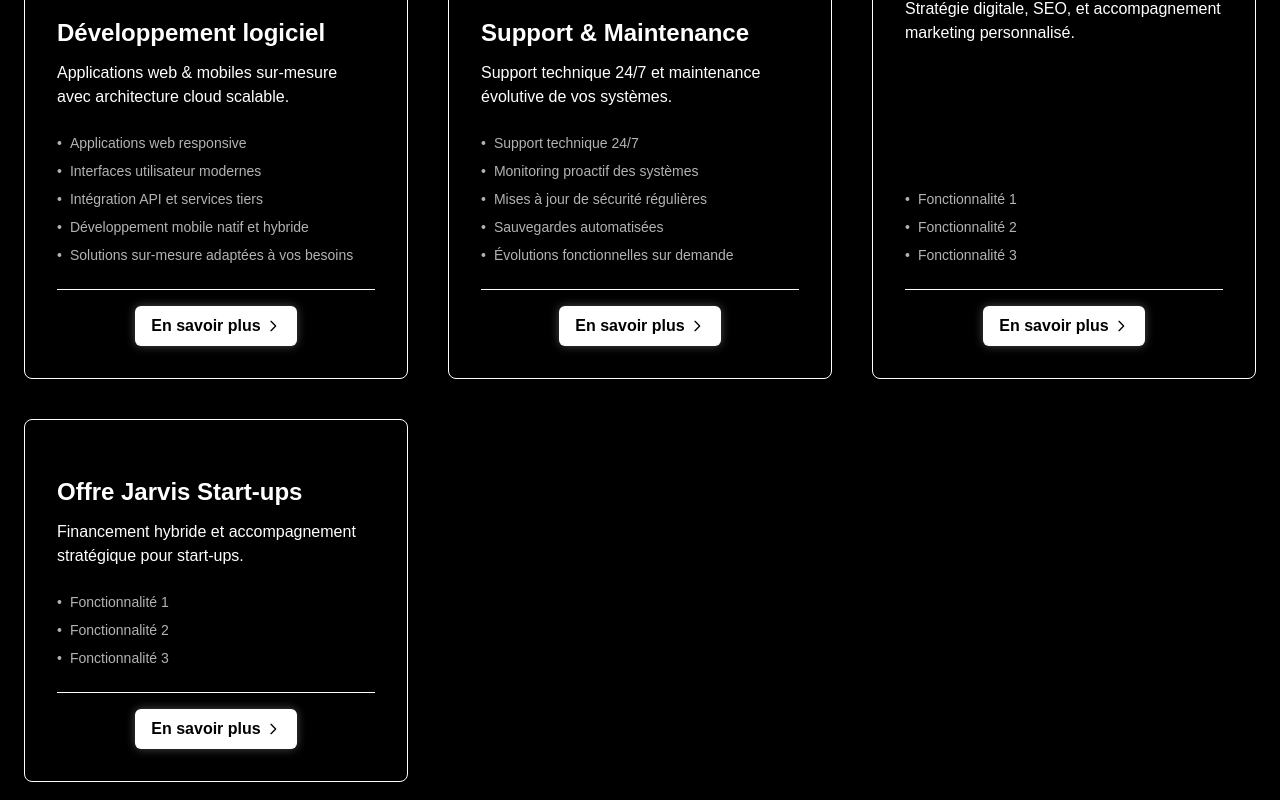
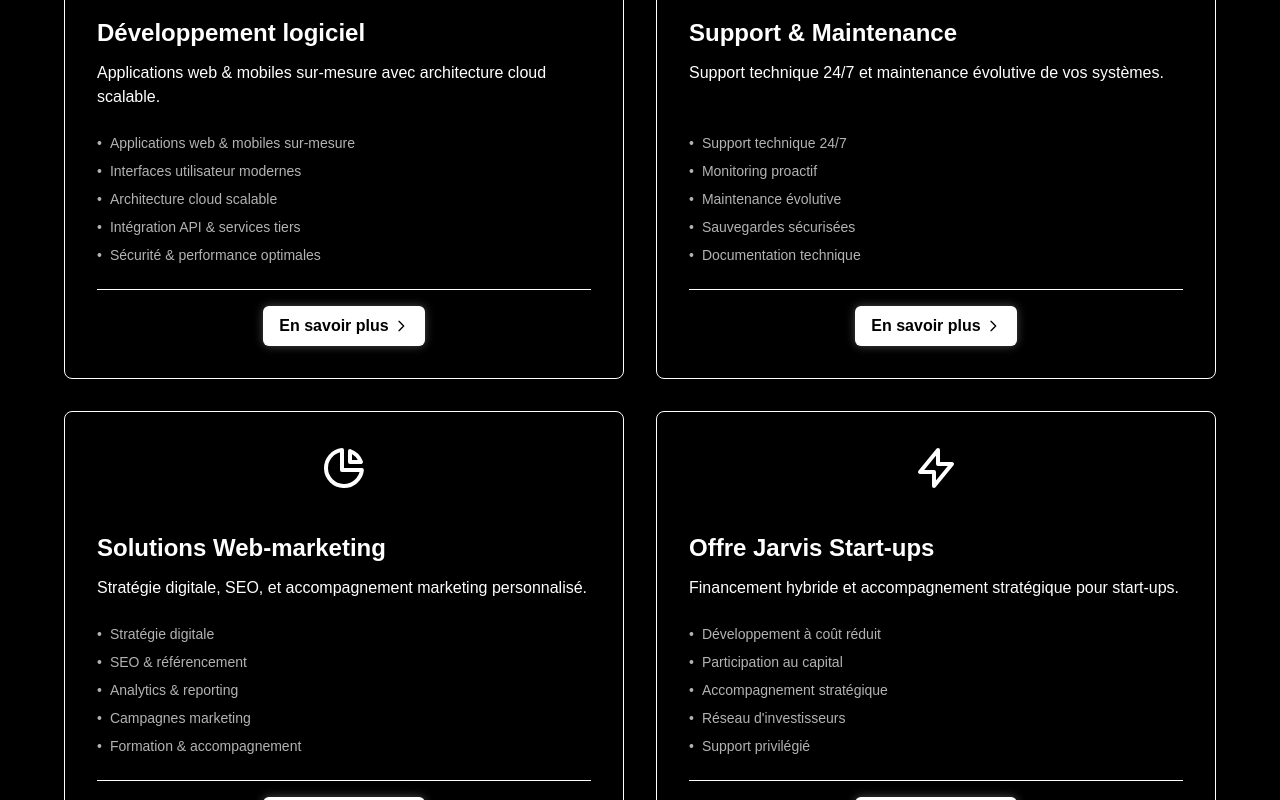
Before and after one commit to solal10/JARVIS, a Next.js app in the folder frontend/: page / in a window 1280 px wide. Shown: the part 960-1760 px from the top of the page. Built offline with nearby package versions, Linux system fonts and the light colour scheme.

Commit message:
feat: update components styling
- Update BaseHero gradient
- Update ServicesGrid layout
- Add BillingInfo component

```diff
--- a/frontend/src/components/BaseHero.tsx
+++ b/frontend/src/components/BaseHero.tsx
@@ -12,7 +12,7 @@
   return (
     <section className="relative flex items-center justify-center min-h-[60vh] py-32 px-6 text-white overflow-hidden">
       <div className="container mx-auto max-w-4xl text-center">
-        <h1 className="text-5xl md:text-6xl font-bold mb-8 bg-clip-text text-transparent bg-gradient-to-r from-white to-jarvisGold">
+        <h1 className="text-5xl md:text-6xl font-bold mb-8 bg-clip-text text-transparent bg-gradient-to-r from-white via-white to-jarvisGold/90">
           {title}
         </h1>
         <p className="text-xl md:text-2xl text-white/80 max-w-2xl mx-auto mb-8">
--- /dev/null
+++ b/frontend/src/components/BillingInfo.tsx
@@ -0,0 +1,26 @@
+import React from 'react';
+
+export default function BillingInfo() {
+  return (
+    <a
+      href="/docs/jarvis-rib.pdf"
+      download
+      className="inline-flex items-center px-6 py-3 bg-monacoBlue hover:bg-monacoBlue/80 text-white font-semibold rounded-lg transition-colors"
+    >
+      <svg
+        className="w-5 h-5 mr-2"
+        fill="none"
+        viewBox="0 0 24 24"
+        stroke="currentColor"
+      >
+        <path
+          strokeLinecap="round"
+          strokeLinejoin="round"
+          strokeWidth={2}
+          d="M12 10v6m0 0l-3-3m3 3l3-3m2 8H7a2 2 0 01-2-2V5a2 2 0 012-2h5.586a1 1 0 01.707.293l5.414 5.414a1 1 0 01.293.707V19a2 2 0 01-2 2z"
+        />
+      </svg>
+      Télécharger RIB
+    </a>
+  );
+}
--- a/frontend/src/components/ServicesGrid.tsx
+++ b/frontend/src/components/ServicesGrid.tsx
@@ -8,6 +8,7 @@
   icon: string;
   description: string;
   features?: string[];
+  highlight?: boolean;
 }
 
 interface ServicesGridProps {
@@ -22,16 +23,23 @@
           <path strokeLinecap="round" strokeLinejoin="round" strokeWidth={2} d="M10 20l4-16m4 4l4 4-4 4M6 16l-4-4 4-4" />
         </svg>
       );
-    case 'device':
-      return (
-        <svg xmlns="http://www.w3.org/2000/svg" className="h-12 w-12 mb-4 text-jarvisGold mx-auto" fill="none" viewBox="0 0 24 24" stroke="currentColor">
-          <path strokeLinecap="round" strokeLinejoin="round" strokeWidth={2} d="M9.75 17L9 20l-1 1h8l-1-1-.75-3M3 13h18M5 17h14a2 2 0 002-2V5a2 2 0 00-2-2H5a2 2 0 00-2 2v10a2 2 0 002 2z" />
-        </svg>
-      );
     case 'support':
       return (
         <svg xmlns="http://www.w3.org/2000/svg" className="h-12 w-12 mb-4 text-jarvisGold mx-auto" fill="none" viewBox="0 0 24 24" stroke="currentColor">
           <path strokeLinecap="round" strokeLinejoin="round" strokeWidth={2} d="M18.364 5.636l-3.536 3.536m0 5.656l3.536 3.536M9.172 9.172L5.636 5.636m3.536 9.192l-3.536 3.536M21 12a9 9 0 11-18 0 9 9 0 0118 0zm-5 0a4 4 0 11-8 0 4 4 0 018 0z" />
+        </svg>
+      );
+    case 'marketing':
+      return (
+        <svg xmlns="http://www.w3.org/2000/svg" className="h-12 w-12 mb-4 text-jarvisGold mx-auto" fill="none" viewBox="0 0 24 24" stroke="currentColor">
+          <path strokeLinecap="round" strokeLinejoin="round" strokeWidth={2} d="M11 3.055A9.001 9.001 0 1020.945 13H11V3.055z" />
+          <path strokeLinecap="round" strokeLinejoin="round" strokeWidth={2} d="M20.488 9H15V3.512A9.025 9.025 0 0120.488 9z" />
+        </svg>
+      );
+    case 'startup':
+      return (
+        <svg xmlns="http://www.w3.org/2000/svg" className="h-12 w-12 mb-4 text-jarvisGold mx-auto" fill="none" viewBox="0 0 24 24" stroke="currentColor">
+          <path strokeLinecap="round" strokeLinejoin="round" strokeWidth={2} d="M13 10V3L4 14h7v7l9-11h-7z" />
         </svg>
       );
     default:
@@ -49,22 +57,11 @@
           return {
             ...item,
             features: [
-              "Applications web responsive",
+              "Applications web & mobiles sur-mesure",
               "Interfaces utilisateur modernes",
-              "Intégration API et services tiers",
-              "Développement mobile natif et hybride",
-              "Solutions sur-mesure adaptées à vos besoins"
-            ]
-          };
-        case 'device':
-          return {
-            ...item,
-            features: [
-              "Caméras de surveillance HD",
-              "Écrans et affichage dynamique",
-              "Configuration réseau sécurisée",
-              "Postes de travail optimisés",
-              "Solutions IoT et domotique"
+              "Architecture cloud scalable",
+              "Intégration API & services tiers",
+              "Sécurité & performance optimales"
             ]
           };
         case 'support':
@@ -72,11 +69,34 @@
             ...item,
             features: [
               "Support technique 24/7",
-              "Monitoring proactif des systèmes",
-              "Mises à jour de sécurité régulières",
-              "Sauvegardes automatisées",
-              "Évolutions fonctionnelles sur demande"
+              "Monitoring proactif",
+              "Maintenance évolutive",
+              "Sauvegardes sécurisées",
+              "Documentation technique"
             ]
+          };
+        case 'marketing':
+          return {
+            ...item,
+            features: [
+              "Stratégie digitale",
+              "SEO & référencement",
+              "Analytics & reporting",
+              "Campagnes marketing",
+              "Formation & accompagnement"
+            ]
+          };
+        case 'startup':
+          return {
+            ...item,
+            features: [
+              "Développement à coût réduit",
+              "Participation au capital",
+              "Accompagnement stratégique",
+              "Réseau d'investisseurs",
+              "Support privilégié"
+            ],
+            highlight: true
           };
         default:
           return {
@@ -100,7 +120,7 @@
         >
           Nos services
         </motion.h2>
-        <div className="grid grid-cols-1 md:grid-cols-2 lg:grid-cols-3 gap-8 lg:gap-10">
+        <div className="grid grid-cols-1 md:grid-cols-2 gap-8 max-w-6xl mx-auto">
           {enrichedItems.map((item, index) => (
             <motion.div
               key={index}
```
